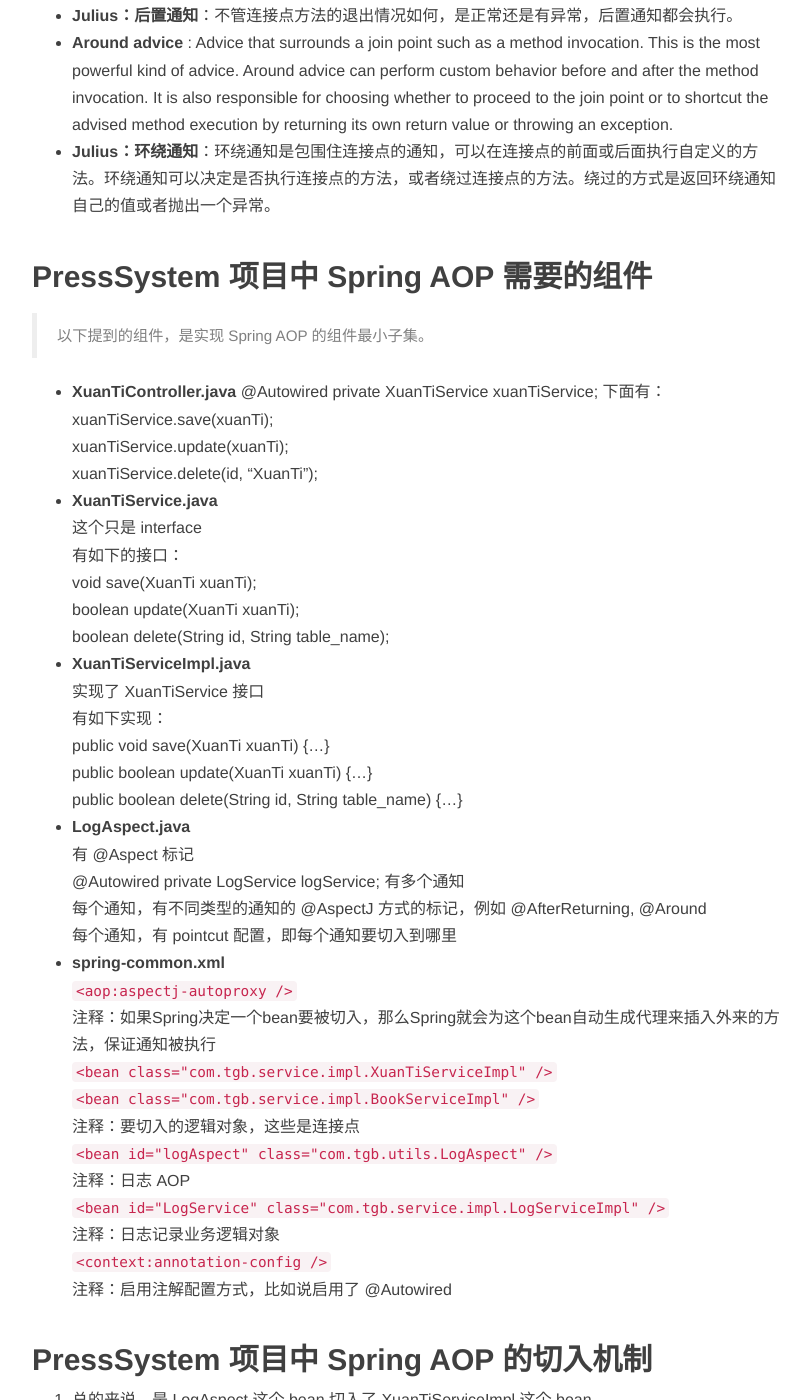
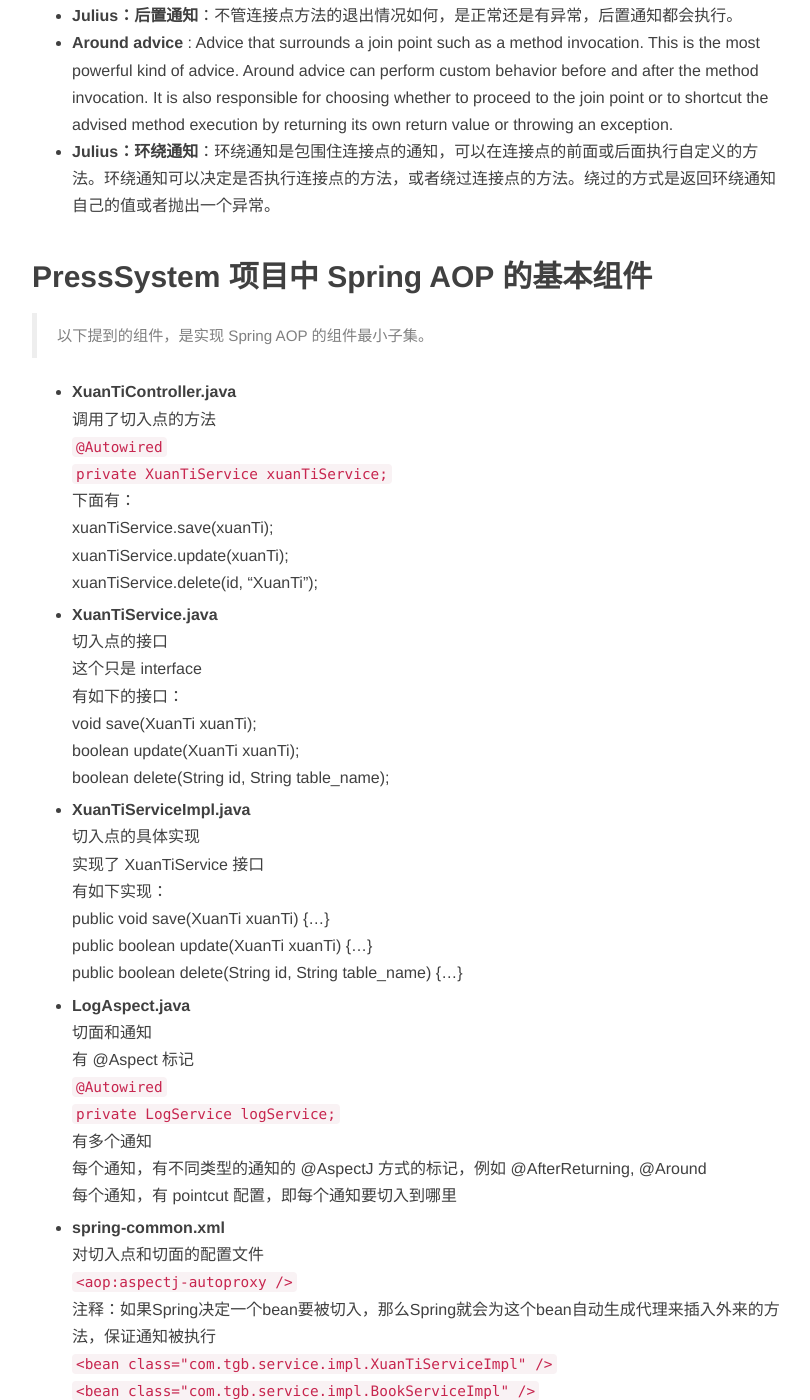
Before and after one commit to Julius-Liu/julius-liu.github.com, a Jekyll site: the page built from _posts/2016-04-22-spring-aop.md, in a window 1280 px wide and 1400 px high, scrolled down 2614 px. Shown: the whole window, without its empty margins (233-1043 px from the left). Built offline with Jekyll 4.4.1, drawn with Linux system fonts in a browser that asks for light colours; nearby versions of some CDN libraries; comment, search, counter and statistics services are not loaded; some of the changed text lies outside the part shown.

Commit message:
Spring AOP minor change 4

```diff
--- a/_posts/2016-04-22-spring-aop.md
+++ b/_posts/2016-04-22-spring-aop.md
@@ -52,37 +52,46 @@
 - **Around advice** : Advice that surrounds a join point such as a method invocation. This is the most powerful kind of advice. Around advice can perform custom behavior before and after the method invocation. It is also responsible for choosing whether to proceed to the join point or to shortcut the advised method execution by returning its own return value or throwing an exception.
 - **Julius：环绕通知**：环绕通知是包围住连接点的通知，可以在连接点的前面或后面执行自定义的方法。环绕通知可以决定是否执行连接点的方法，或者绕过连接点的方法。绕过的方式是返回环绕通知自己的值或者抛出一个异常。
 
-## PressSystem 项目中 Spring AOP 需要的组件
+## PressSystem 项目中 Spring AOP 的基本组件
 
 > 以下提到的组件，是实现 Spring AOP 的组件最小子集。
 
-- **XuanTiController.java**
-    	@Autowired
-    	private XuanTiService xuanTiService;
+- **XuanTiController.java**<br>
+调用了切入点的方法<br>
+`@Autowired`<br>
+`private XuanTiService xuanTiService;`<br>
 下面有：<br/>
 xuanTiService.save(xuanTi);<br>
 xuanTiService.update(xuanTi);<br>
 xuanTiService.delete(id, "XuanTi");
+
 - **XuanTiService.java**<br>
-这个只是 interface<br>
+切入点的接口<br>
+这个只是 interface <br>
 有如下的接口：<br>
 void save(XuanTi xuanTi);<br>
 boolean update(XuanTi xuanTi);<br>
-boolean delete(String id, String table_name);
+boolean delete(String id, String table_name);<br>
+
 - **XuanTiServiceImpl.java**<br>
+切入点的具体实现<br>
 实现了 XuanTiService 接口<br>
 有如下实现：<br>
 public void save(XuanTi xuanTi) {...}<br>
 public boolean update(XuanTi xuanTi) {...}<br>
-public boolean delete(String id, String table_name) {...}<br>
+public boolean delete(String id, String table_name) {...}
+
 - **LogAspect.java**<br>
+切面和通知 <br>
 有 @Aspect 标记<br>
-		@Autowired
-		private LogService logService;
+`@Autowired`<br>
+`private LogService logService;`<br>
 有多个通知<br>
 每个通知，有不同类型的通知的 @AspectJ 方式的标记，例如 @AfterReturning, @Around<br>
 每个通知，有 pointcut 配置，即每个通知要切入到哪里
+
 - **spring-common.xml**<br>
+对切入点和切面的配置文件 <br>
 `<aop:aspectj-autoproxy />`<br>
 注释：如果Spring决定一个bean要被切入，那么Spring就会为这个bean自动生成代理来插入外来的方法，保证通知被执行<br>
 `<bean class="com.tgb.service.impl.XuanTiServiceImpl" />`<br>
```
Also changed, not shown: other parts of _posts/2016-04-22-spring-aop.md (+3 -3 lines).
